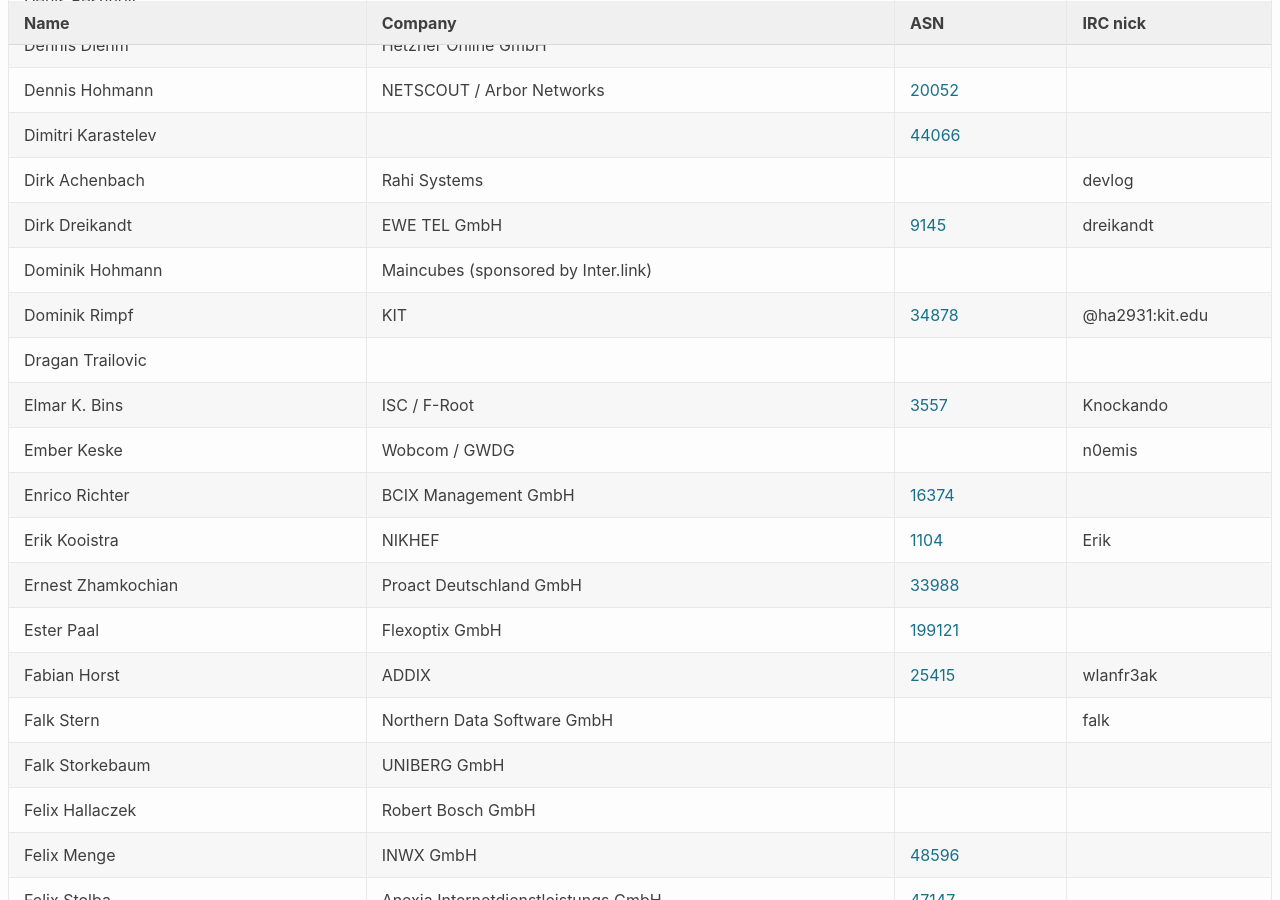
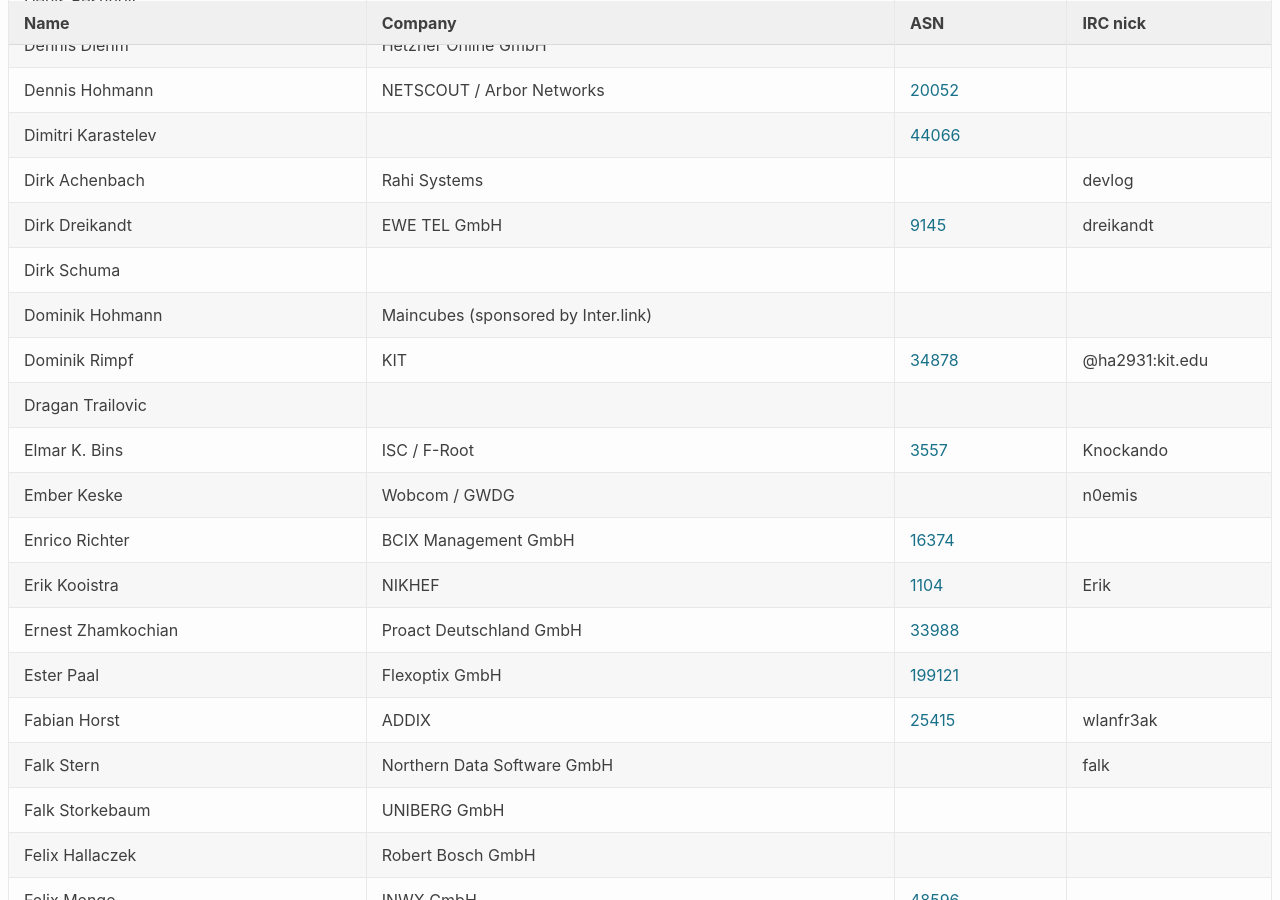
Before and after one commit to denog/pretix-attendeelist, a Jekyll site: the page built from denog14/index.md, in a window 1280 px wide and 900 px high, scrolled down 2629 px. Built offline with Jekyll 4.4.1, drawn with Linux system fonts in a browser that asks for light colours.

Commit message:
Latest data: Thu Nov 10 10:33:17 UTC 2022

```diff
--- a/_data/attendees_denog14_onsite.json
+++ b/_data/attendees_denog14_onsite.json
@@ -358,6 +358,12 @@
     "company": "EWE TEL GmbH",
     "irc": "dreikandt",
     "asn": "9145"
+  },
+  {
+    "name": "Dirk Schuma",
+    "company": null,
+    "irc": null,
+    "asn": null
   },
   {
     "name": "Dominik Hohmann",
```
